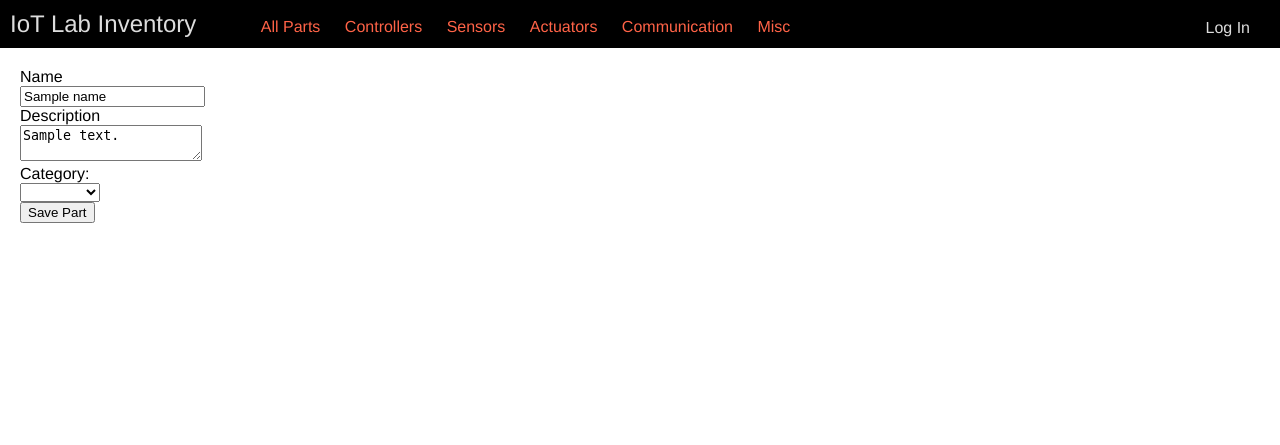
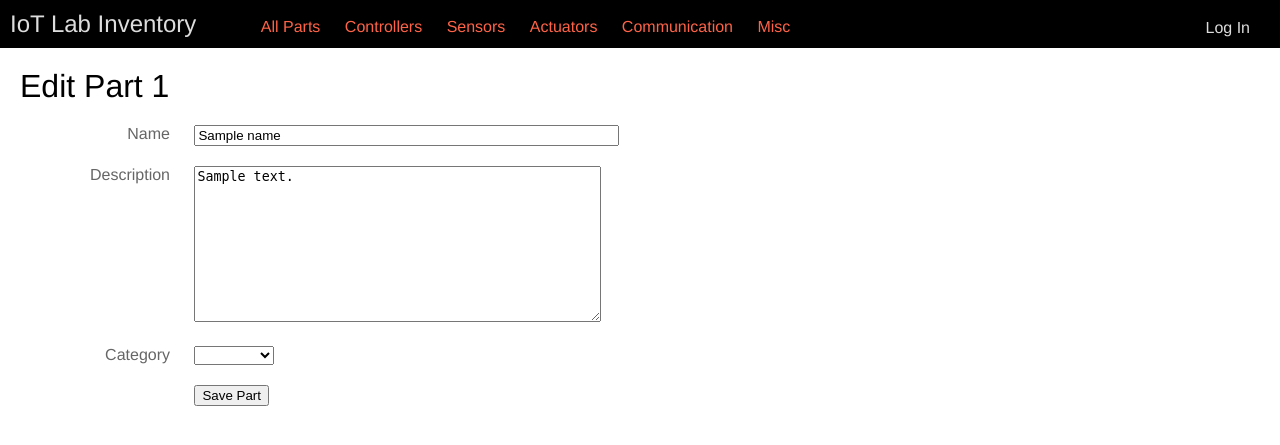
Before and after one commit to osu-cascades/iot-lab-inventory, a Flask app: template templates/parts/edit.html in a window 1280 px wide. Shown: the top 445 px of the page. Run offline with Flask 2, Linux system fonts and the light colour scheme; the template is opened without the code that fills it: most values are stand-ins (such as "Sample title", 1, 10 or a date in 2020).

Commit message:
Style edit form.

```diff
--- a/static/main.css
+++ b/static/main.css
@@ -77,6 +77,24 @@ form.frm-delete {
   display: inline;
 }
 
+form.frm-edit {
+  margin-top: 20px;
+}
+
+form .frm-item {
+  margin-bottom: 20px;
+  vertical-align: top;
+}
+
+.frm-item label {
+  display: inline-block;
+  width: 150px;
+  text-align: right;
+  padding-right: 20px;
+  vertical-align: top;
+  color: #666;
+}
+
 ul.parts {
   list-style-type: none;
   margin-left: 0px;
--- a/templates/parts/edit.html
+++ b/templates/parts/edit.html
@@ -1,24 +1,29 @@
 {% extends 'base.html' %}
 {% block content %}
-<!-- parts/new.html -->
-<form action="/parts/{{ id }}" method="POST">
+<!-- parts/edit.html -->
+<h1>Edit Part {{ id }}</h1>
+<form class="frm-edit" action="/parts/{{ id }}" method="POST">
+  <div class="frm-item">
     <label>Name</label>
-  <br>
-  <input type="text" name="name" value="{{ name }}">
-  <br>
+    <input type="text" name="name" value="{{ name }}" size="50">
+  </div>
+  <div class="frm-item">
     <label>Description</label>
-  <br>
-  <textarea name="description">{{ description }}</textarea>
-  <br>
-  <label>Category:</label><br>
+    <textarea name="description" cols="48" rows="10">{{ description }}</textarea>
+  </div>
+  <div class="frm-item">
+    <label>Category</label>
     <select name="category">
       <option value=""></option>
       <option value="controller" {% if category == 'controller' %} selected="selected" {% endif %}>Controller</option>
       <option value="sensor" {% if category == 'sensor' %} selected="selected" {% endif %}>Sensor</option>
       <option value="actuator" {% if category == 'actuator' %} selected="selected" {% endif %}>Actuator</option>
     </select>
-  <br>
+  </div>
+  <div class="frm-item">
+    <label></label>
     <input type="submit" value="Save Part">
+  </div>
 </form>
-<!-- /parts/new.html -->
+<!-- /parts/edit.html -->
 {% endblock %}
--- a/templates/parts/list.html
+++ b/templates/parts/list.html
@@ -1,5 +1,6 @@
 {% extends 'base.html' %}
 {% block content %}
+<!-- /parts/list.html -->
 <h1>Parts List</h1>
 <ul class="parts">
 {% for part in parts: %}
@@ -17,4 +18,5 @@
   </li>
 {% endfor %}
 </ul>
+<!-- /parts/list.html -->
 {% endblock %}
```
Lines whose indentation alone changed are shown as unchanged.
